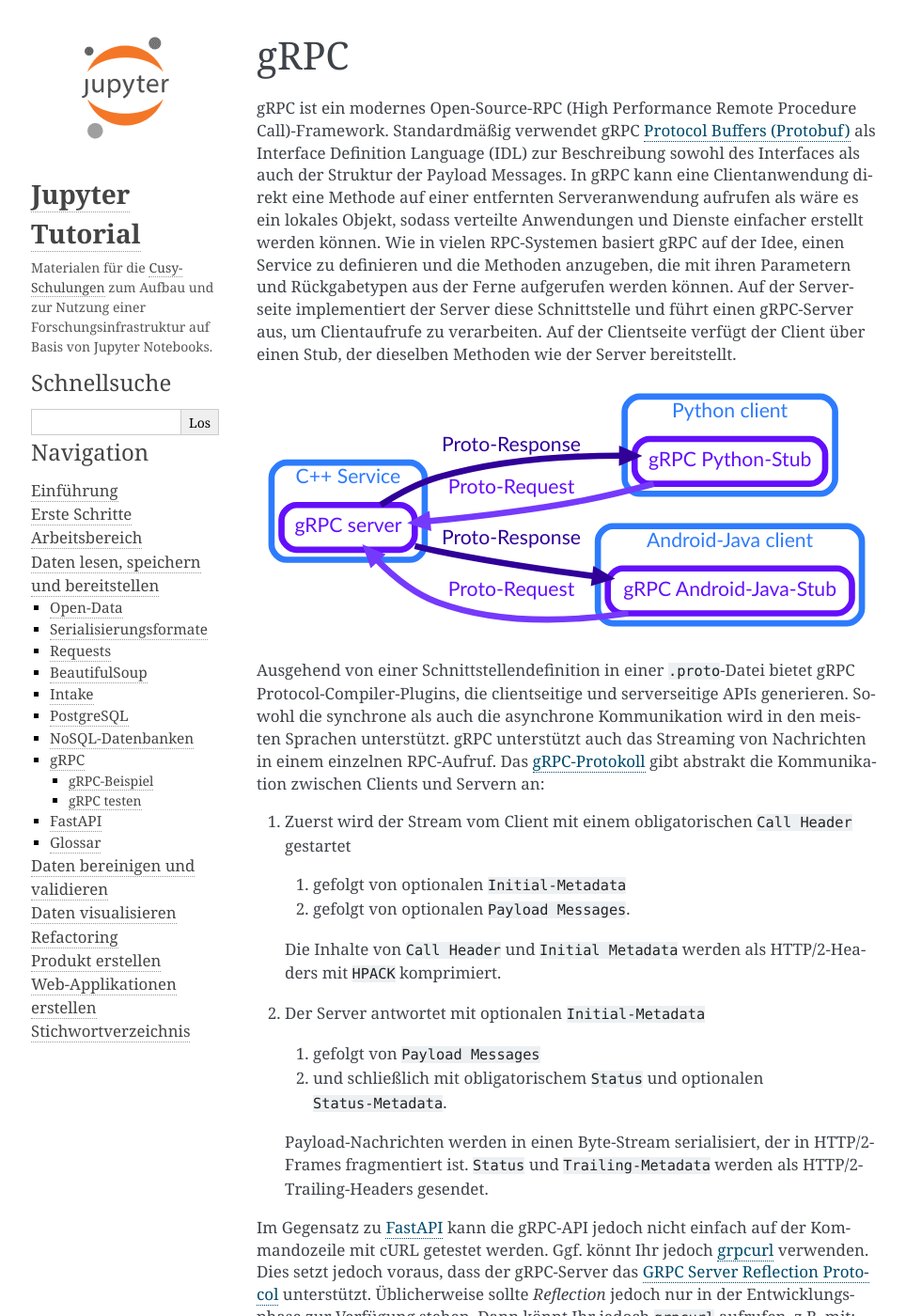
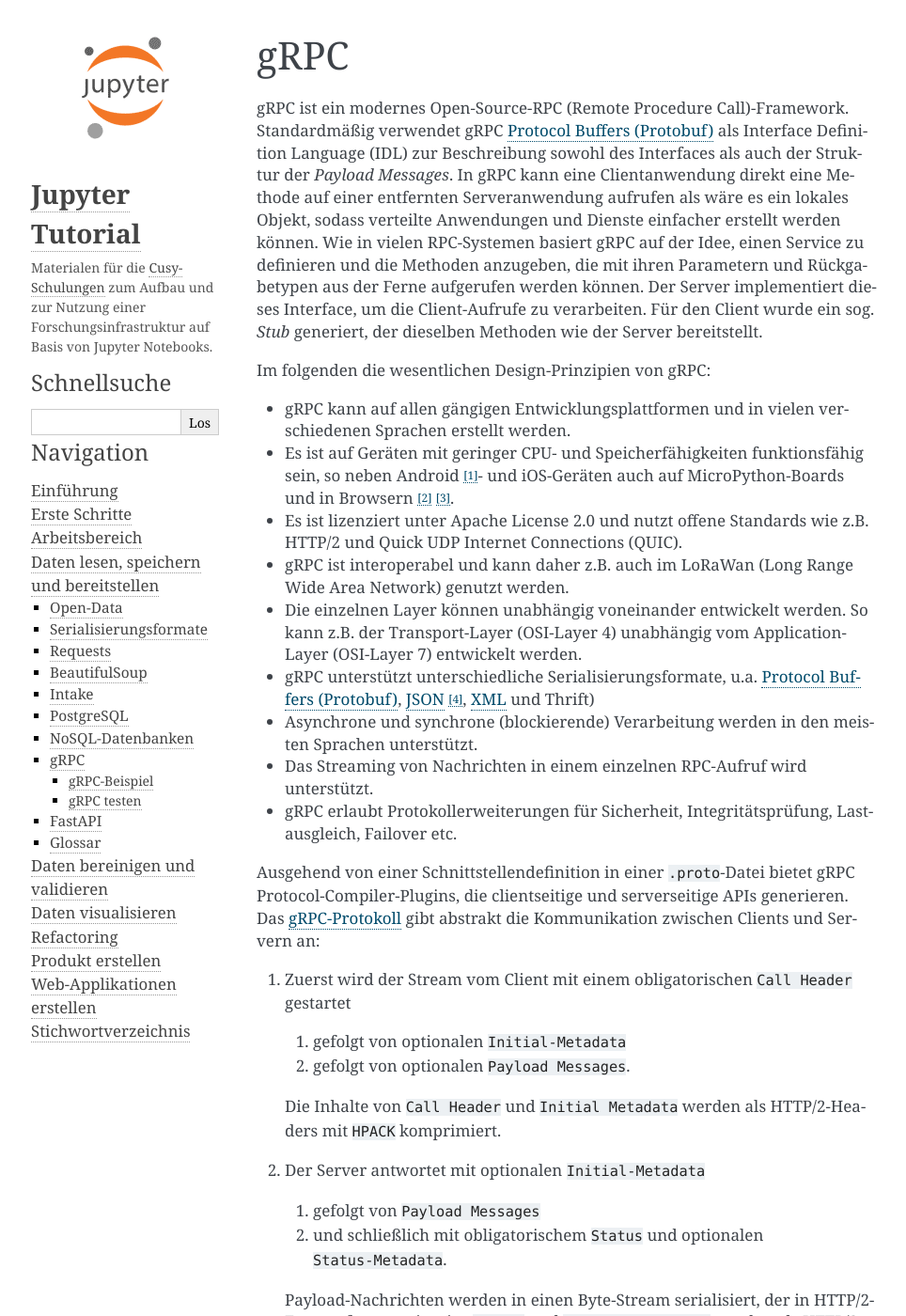
Before and after one commit to veit/jupyter-tutorial-de, a Sphinx documentation site: the page built from docs/data-processing/grpc/index.rst, in a window 1280 px wide and 1400 px high. Shown: the whole window at 94% size, without its empty margins (147-1111 px from the left). Built offline with Sphinx 7.4.7, drawn with Linux system fonts in a browser that asks for light colours; pages that are not in the unit, such as notebooks, are missing from menus; some of the changed text lies outside the part shown.

Commit message:
Add gRPC design principles

```diff
--- a/docs/data-processing/grpc/index.rst
+++ b/docs/data-processing/grpc/index.rst
@@ -1,21 +1,43 @@
 gRPC
 ====
 
-gRPC ist ein modernes Open-Source-RPC (High Performance Remote Procedure
-Call)-Framework. Standardmäßig verwendet gRPC
-:doc:`../serialisation-formats/protobuf` als Interface Definition Language (IDL)
-zur Beschreibung sowohl des Interfaces als auch der Struktur der Payload
-Messages. In gRPC kann eine Clientanwendung direkt eine Methode auf einer
-entfernten Serveranwendung aufrufen als wäre es ein lokales Objekt, sodass
-verteilte Anwendungen und Dienste einfacher erstellt werden können. Wie in
-vielen RPC-Systemen basiert gRPC auf der Idee, einen Service zu definieren und
-die Methoden anzugeben, die mit ihren Parametern und Rückgabetypen aus der Ferne
-aufgerufen werden können. Auf der Serverseite implementiert der Server diese
-Schnittstelle und führt einen gRPC-Server aus, um Clientaufrufe zu verarbeiten.
-Auf der Clientseite verfügt der Client über einen Stub, der dieselben Methoden
-wie der Server bereitstellt.
+gRPC ist ein modernes Open-Source-RPC (Remote Procedure Call)-Framework.
+Standardmäßig verwendet gRPC :doc:`../serialisation-formats/protobuf` als
+Interface Definition Language (IDL) zur Beschreibung sowohl des Interfaces als
+auch der Struktur der *Payload Messages*. In gRPC kann eine Clientanwendung
+direkt eine Methode auf einer entfernten Serveranwendung aufrufen als wäre es
+ein lokales Objekt, sodass verteilte Anwendungen und Dienste einfacher erstellt
+werden können. Wie in vielen RPC-Systemen basiert gRPC auf der Idee, einen
+Service zu definieren und die Methoden anzugeben, die mit ihren Parametern und
+Rückgabetypen aus der Ferne aufgerufen werden können. Der Server implementiert
+dieses Interface, um die Client-Aufrufe zu verarbeiten. Für den Client wurde
+ein sog. *Stub* generiert, der dieselben Methoden wie der Server bereitstellt.
 
-.. graphviz::
+Im folgenden die wesentlichen Design-Prinzipien von gRPC:
+
+* gRPC kann auf allen gängigen Entwicklungsplattformen und in vielen
+  verschiedenen Sprachen erstellt werden.
+* Es ist auf Geräten mit geringer CPU- und Speicherfähigkeiten funktionsfähig
+  sein, so neben Android [#]_- und iOS-Geräten auch auf MicroPython-Boards und
+  in Browsern [#]_ [#]_.
+* Es ist lizenziert unter Apache License 2.0 und nutzt offene Standards wie z.B.
+  HTTP/2 und Quick UDP Internet Connections (QUIC).
+* gRPC ist interoperabel und kann daher z.B. auch im LoRaWan (Long Range Wide
+  Area  Network) genutzt werden.
+* Die einzelnen Layer können unabhängig voneinander entwickelt werden. So kann
+  z.B. der Transport-Layer (OSI-Layer 4) unabhängig vom Application-Layer
+  (OSI-Layer 7) entwickelt werden.
+* gRPC unterstützt unterschiedliche Serialisierungsformate, u.a.
+  :doc:`../serialisation-formats/protobuf`,
+  :doc:`../serialisation-formats/json` [#]_, :doc:`../serialisation-formats/xml` und
+  Thrift)
+* Asynchrone und synchrone (blockierende) Verarbeitung werden in den meisten
+  Sprachen unterstützt.
+* Das Streaming von Nachrichten in einem einzelnen RPC-Aufruf wird unterstützt.
+* gRPC erlaubt Protokollerweiterungen für Sicherheit, Integritätsprüfung,
+  Lastausgleich, Failover etc.
+
+.. graphviz:
 
     digraph grpc_concept {
         rankdir="LR";
@@ -81,9 +103,7 @@
 
 Ausgehend von einer Schnittstellendefinition in einer ``.proto``-Datei bietet
 gRPC Protocol-Compiler-Plugins, die clientseitige und serverseitige APIs
-generieren. Sowohl die synchrone als auch die asynchrone Kommunikation wird in
-den meisten Sprachen unterstützt. gRPC unterstützt auch das Streaming von
-Nachrichten in einem einzelnen RPC-Aufruf. Das `gRPC-Protokoll
+generieren.  Das `gRPC-Protokoll
 <https://github.com/grpc/grpc/blob/master/doc/PROTOCOL-HTTP2.md>`_ gibt abstrakt
 die Kommunikation zwischen Clients und Servern an:
 
@@ -123,6 +143,14 @@
     * `GitHub <https://github.com/grpc/grpc>`_
     * `gRPC Blog <https://grpc.io/blog/>`_
 
+----
+
+.. [#] * `gRPC in Android Java <https://grpc.io/docs/platforms/android/java/quickstart/>`_
+.. [#] * `gRPC-Web is Generally Available <https://grpc.io/blog/grpc-web-ga/>`_
+.. [#] * `gRPC-Web Client Runtime Library <https://www.npmjs.com/package/grpc-web>`_
+.. [#] * `gRPC + JSON <https://grpc.io/blog/grpc-with-json/>`_
+.. [#] * `gRPC with REST and Open APIs <https://grpc.io/blog/coreos/>`_
+
 .. toctree::
     :hidden:
     :titlesonly:
```
